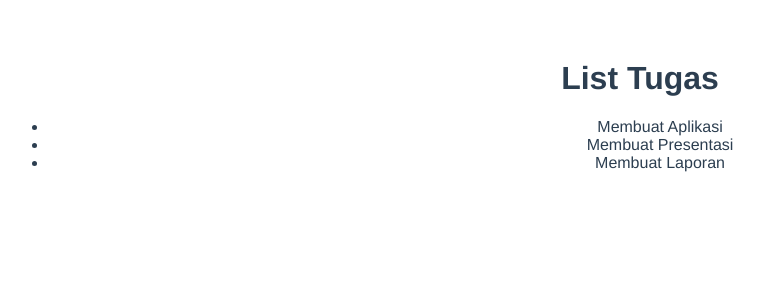
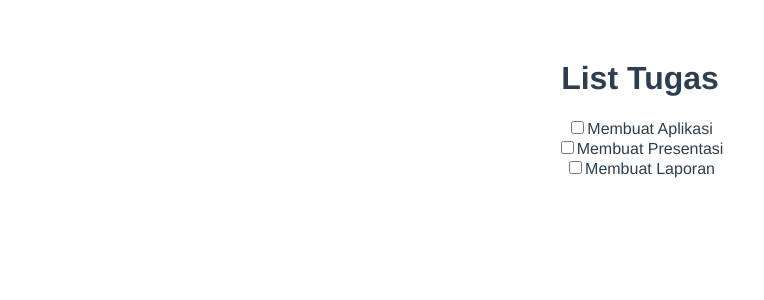
Before and after one commit to ahmadbadrululum/Vue-JS-Fundamental, a Vue app: page / in a window 1280 px wide. Shown: the top 300 px of the page, without its empty margins (0-764 px from the left). Built offline with nearby package versions, Linux system fonts and the light colour scheme.

Commit message:
binding data ke component

```diff
--- a/src/App.vue
+++ b/src/App.vue
@@ -1,19 +1,15 @@
 <template>
     <div id="app">
         <h1>List Tugas</h1>
-    <ul>
-      <!-- <li v-for="task in tasks" :key="task.id">
-        <input type="checkbox" v-model="task.done">
-        <span :style="{ textDecoration: task.done ? 'line-through' : 'none' }">{{ task.name }}</span>
-      </li> -->
-      <li v-for="task in tasks" :key="task.id">{{ task.name }}</li>
-    </ul>
+        <div v-for="task in tasks" :key="task.id">
+            <ItemTugas :task="task"></ItemTugas>
+        </div>
 
     </div>
 </template>
 
 <script>
-// import HelloWorld from './components/HelloWorld.vue'
+import ItemTugas from './components/ItemTugas.vue'
 
 export default {
     name: 'App',
@@ -26,7 +22,9 @@ export default {
             ]
         }
     },
-  components: {}
+    components: {
+        ItemTugas
+    }
 }
 </script>
 
--- /dev/null
+++ b/src/components/ItemTugas.vue
@@ -0,0 +1,13 @@
+<template>
+    <div>
+        <input type="checkbox">
+        <span>{{ task.name  }}</span>
+    </div>
+</template>
+
+<script>
+export default {
+    name: 'ItemTugas',
+    props:['task']
+}
+</script>
```
Lines whose indentation alone changed are shown as unchanged.
